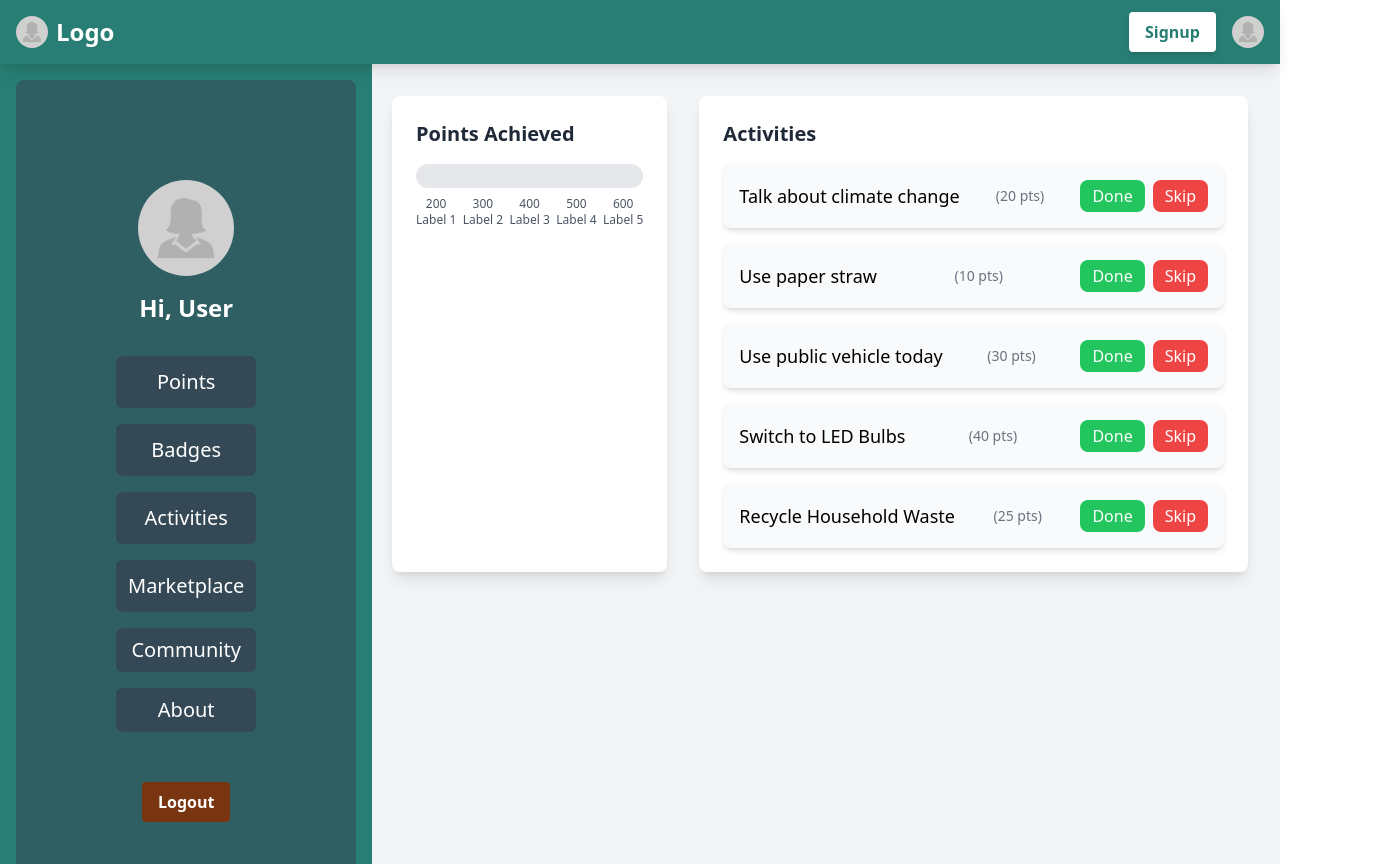
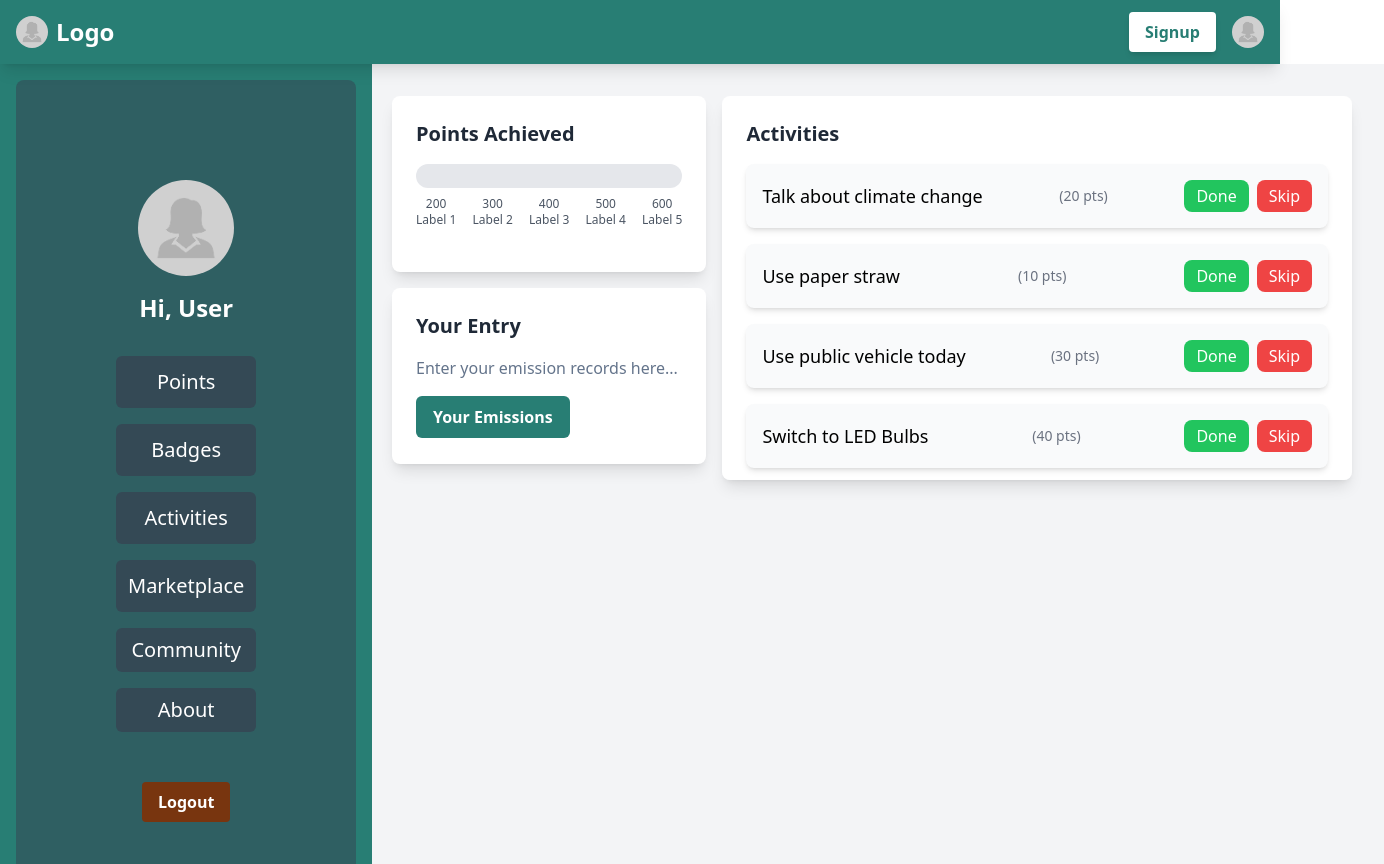
Before and after one commit to Sareeka61/EcoQuest, a React (Vite) app in the folder frontend/ecoquest/: page / in a window 1280 px wide. Shown: the whole page, 1384 px wide, since content can reach past the window. Built offline with nearby package versions, Linux system fonts and the light colour scheme.

Commit message:
Add entry card

```diff
--- /dev/null
+++ b/frontend/ecoquest/src/components/UserInputForm.jsx
@@ -0,0 +1,9 @@
+import React from 'react'
+
+const UserInputForm = () => {
+  return (
+    <div>UserInputForm</div>
+  )
+}
+
+export default UserInputForm
--- a/frontend/ecoquest/src/components/Userinfo.jsx
+++ b/frontend/ecoquest/src/components/Userinfo.jsx
@@ -18,55 +18,87 @@ const UserInfo = () => {
   const [totalPoints, setTotalPoints] = useState(0);
 
   const handleMarkAsDone = (id, points) => {
-    setActivities(prev => prev.filter(activity => activity.id !== id));
-    setCompletedActivities(prev => new Set(prev).add(id));
-    setTotalPoints(prev => prev + points);
+    setActivities((prev) => prev.filter((activity) => activity.id !== id));
+    setCompletedActivities((prev) => new Set(prev).add(id));
+    setTotalPoints((prev) => prev + points);
   };
 
   const handleSkip = (id) => {
-    setActivities(prev => prev.filter(activity => activity.id !== id));
-    setCompletedActivities(prev => new Set(prev).delete(id));
+    setActivities((prev) => prev.filter((activity) => activity.id !== id));
+    setCompletedActivities((prev) => {
+      const newSet = new Set(prev);
+      newSet.delete(id);
+      return newSet;
+    });
   };
 
-  const progressWidth = Math.min((totalPoints / milestones[milestones.length - 1]) * 100, 100);
+  const progressWidth = Math.min(
+    (totalPoints / milestones[milestones.length - 1]) * 100,
+    100
+  );
 
   return (
-    <div className="w-80% ml-[360px] mt-16 p-8 bg-gray-100 h-screen overflow-y-auto">
-      <div className="flex flex-col md:flex-row space-y-8 md:space-y-0 md:space-x-8">
+    <div className="w-4/5 ml-[360px] mt-16 p-8 bg-gray-100 h-screen overflow-y-auto">
+      <div className="flex flex-col md:flex-row space-y-4 md:space-y-0 md:space-x-4">
+
+        <div className="flex flex-col space-y-4 md:w-1/3">
           {/* Card for Points */}
-        <div className="bg-white rounded-lg shadow-lg p-6 w-full md:w-1/3">
-          <h2 className="text-xl font-bold mb-4 text-gray-800">Points Achieved</h2>
+          <div className="bg-white rounded-lg shadow-lg p-6 h-44">
+            <h2 className="text-xl font-bold mb-4 text-gray-800">
+              Points Achieved
+            </h2>
             <div className="relative bg-gray-200 h-6 rounded-full overflow-hidden">
-            <div className="bg-green-500 h-full" style={{ width: `${progressWidth}%` }}></div>
+              <div
+                className="bg-green-500 h-full"
+                style={{ width: `${progressWidth}%` }}
+              ></div>
             </div>
             {/* Labels below the progress bar */}
             <div className="flex justify-between mt-2 text-xs text-gray-600">
               {milestones.map((milestone, index) => (
                 <span key={index} className="flex flex-col items-center">
                   <span>{milestone}</span>
-                {/* Add creative labels here */}
                   <span className="text-xs">Label {index + 1}</span>
                 </span>
               ))}
             </div>
           </div>
 
+          {/* Entry card */}
+          <div className="bg-white rounded-lg shadow-lg p-6 h-44">
+            <h2 className="text-xl font-bold mb-4 text-gray-800">Your Entry</h2>
+            <p className='text-slate-500'>Enter your emission records here...</p>
+            <button className="bg-primary text-white pt-2 pb-2 pl-4 pr-4 rounded-md font-bold border border-transparent hover:border-primary hover:bg-white mt-4 hover:text-primary">
+  Your Emissions
+</button>
+
+          </div>
+        </div>
+
         {/* Activities Card */}
-        <div className="bg-white rounded-lg shadow-lg p-6 w-full md:w-2/3 h-full overflow-y-auto">
+        <div className="bg-white rounded-lg shadow-lg p-6 md:w-2/3 h-96 overflow-y-auto">
           <h2 className="text-xl font-bold mb-4 text-gray-800">Activities</h2>
           <div className="space-y-4">
-            {activities.map(activity => (
+            {activities.map((activity) => (
               <div
                 key={activity.id}
-                className={`bg-gray-50 p-4 rounded-lg shadow-md ${completedActivities.has(activity.id) ? 'border-green-500 border-2' : ''}`}
+                className={`bg-gray-50 p-4 rounded-lg shadow-md ${
+                  completedActivities.has(activity.id)
+                    ? 'border-green-500 border-2'
+                    : ''
+                }`}
               >
                 <div className="flex justify-between items-center">
                   <span className="text-lg font-medium">{activity.title}</span>
-                  <span className="text-sm text-gray-500">({activity.points} pts)</span>
+                  <span className="text-sm text-gray-500">
+                    ({activity.points} pts)
+                  </span>
                   <div className="flex space-x-2">
                     <button
                       className="bg-green-500 text-white px-3 py-1 rounded-lg hover:bg-green-600"
-                      onClick={() => handleMarkAsDone(activity.id, activity.points)}
+                      onClick={() =>
+                        handleMarkAsDone(activity.id, activity.points)
+                      }
                       disabled={completedActivities.has(activity.id)}
                     >
                       Done
```
Also changed, not shown: frontend/ecoquest/src/components/UserInput.jsx (deleted). Lines whose indentation alone changed are shown as unchanged.
